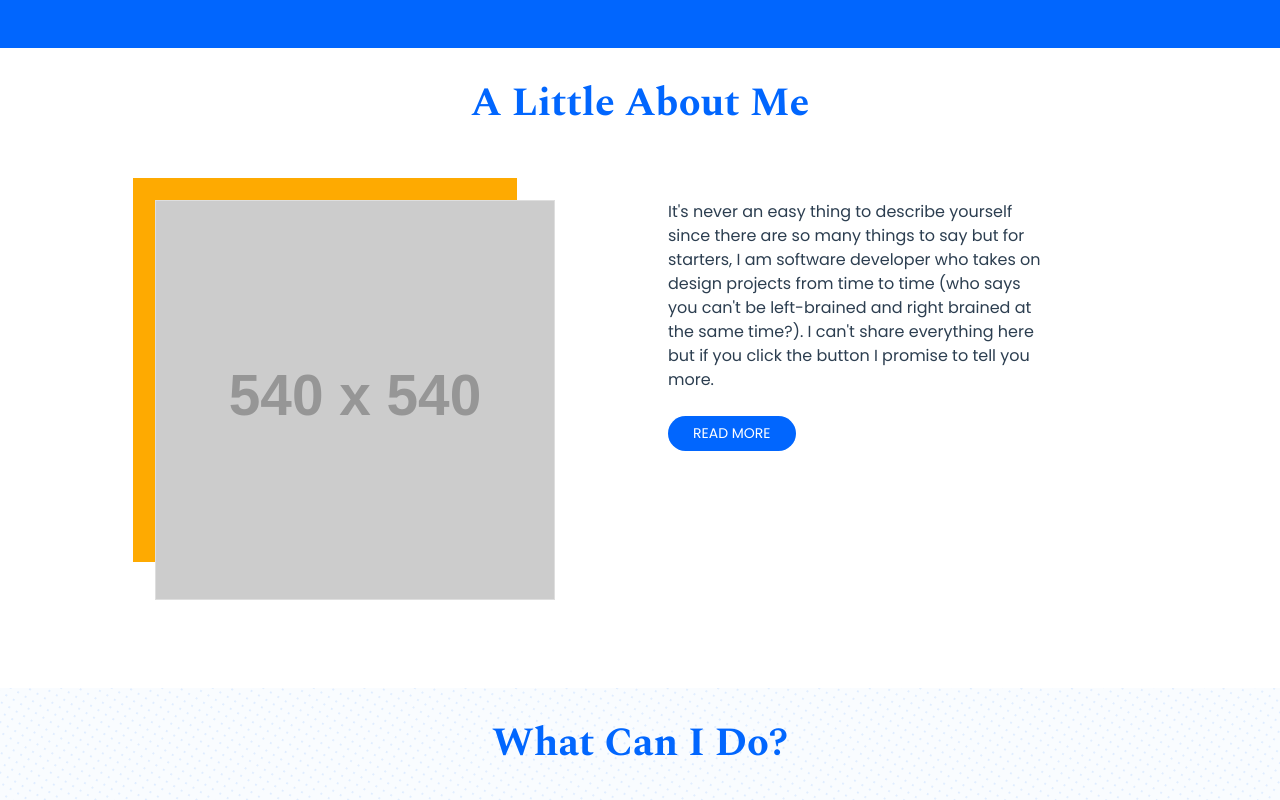
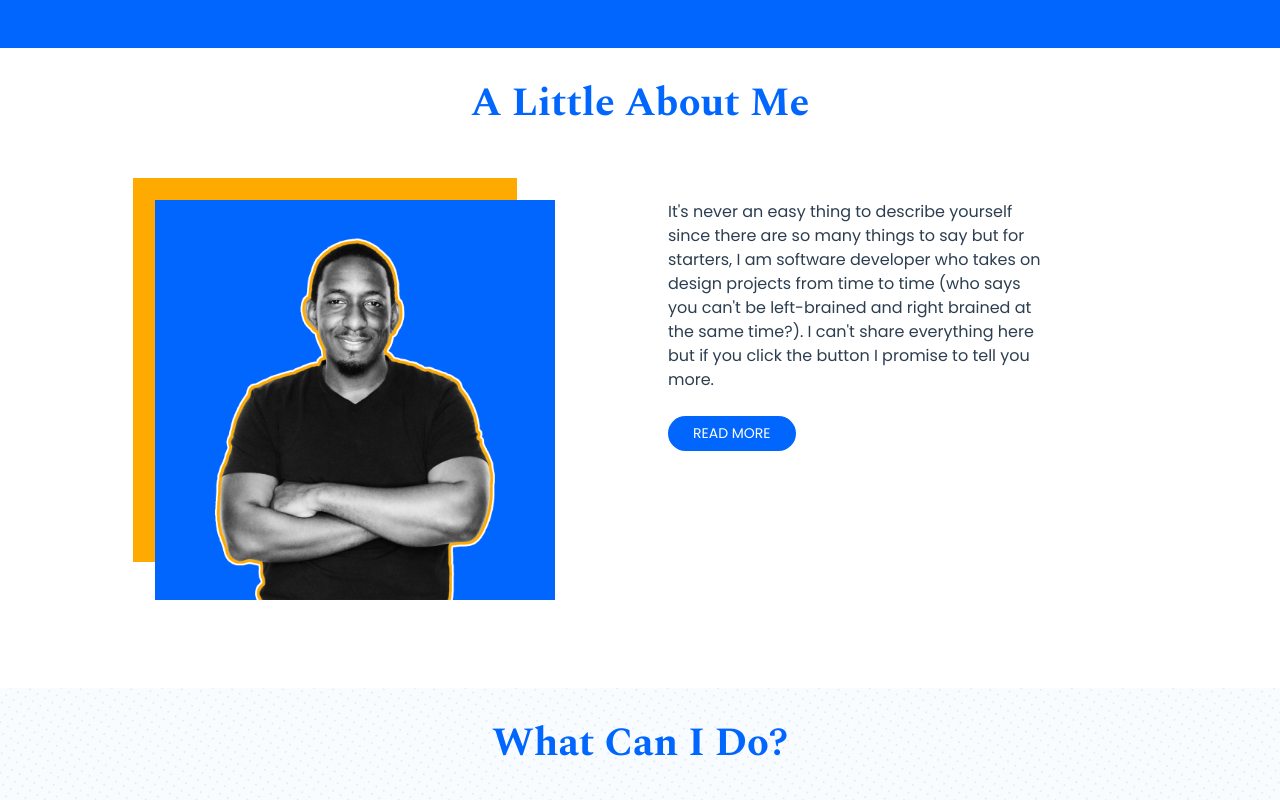
Before and after one commit to Jon-Mykal/personal-website, a Vue app: page / in a window 1280 px wide. Shown: the part 481-1281 px from the top of the page. Built offline with nearby package versions, Linux system fonts and the light colour scheme.

Commit message:
Add personal image

```diff
--- a/src/App.vue
+++ b/src/App.vue
@@ -42,9 +42,8 @@
 .img-frame {
   height: 25rem;
   width: 25rem;
-  background-image: url("https://via.placeholder.com/540");
+  background-image: url("./assets/Portrait\ of\ Gregg\ Cropped.png");
   background-size: cover;
-  border: 1px solid #dedede;
 
 }
 
```
Also changed, not shown: src/assets/Portrait of Gregg Cropped.png (added).
